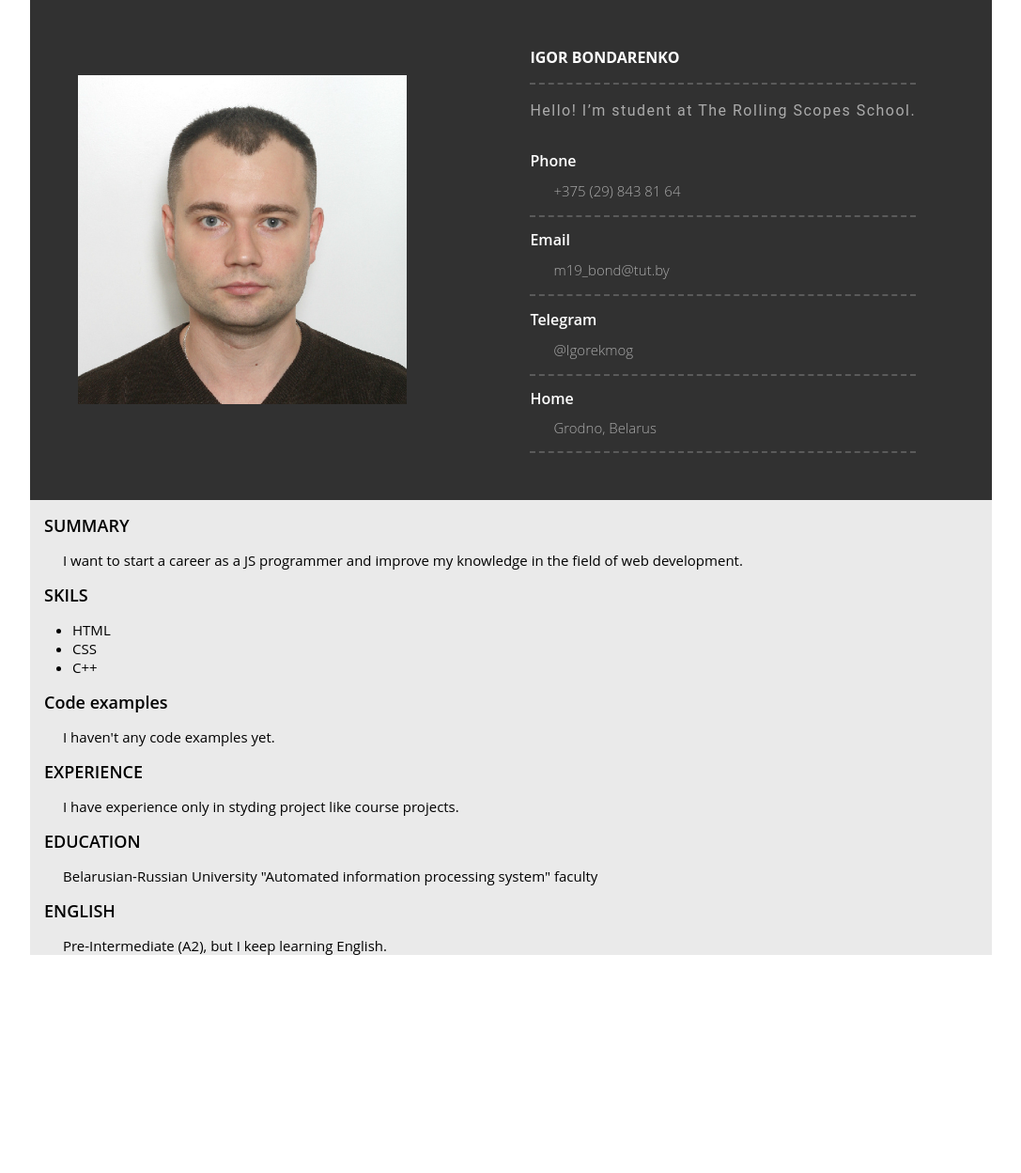
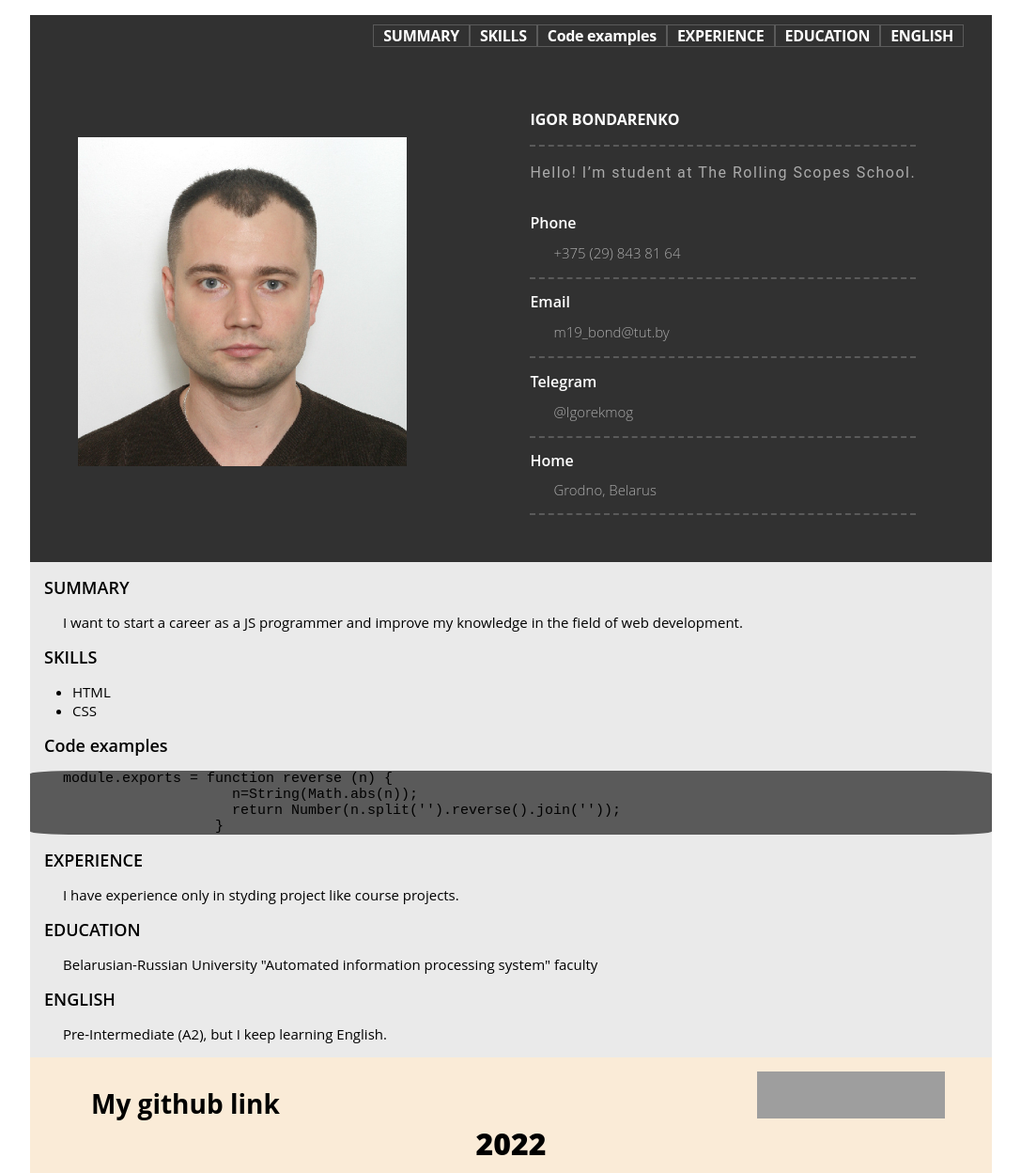
Before and after one commit to Igorekmog/rsschool-cv, a plain HTML site: page index.html in a window 1280 px wide. Shown: the whole page at 94% size, without its empty margins (96-1183 px from the left). Before the commit the page ends 1031 px from the top, so only its background shows below. Drawn offline with Linux system fonts and the light colour scheme; grey boxes are pictures that could not be loaded.

Commit message:
fix: add some parts of task

```diff
--- a/index.html
+++ b/index.html
@@ -10,6 +10,17 @@
     <div class="container">
 
         <header class="header">
+            <nav class="navigation">
+                <ul class="navigation-menu">
+                    <li class="navigation-item"><a class="navigation-text" href="#SUMMARY">SUMMARY</a></li>
+                    <li class="navigation-item"><a class="navigation-text" href="#SKILLS">SKILLS</a></li>
+                    <li class="navigation-item"><a class="navigation-text" href="#Code-examples">Code examples</a></li>
+                    <li class="navigation-item"><a class="navigation-text" href="#EXPERIENCE">EXPERIENCE</a></li>
+                    <li class="navigation-item"><a class="navigation-text" href="#EDUCATION">EDUCATION</a></li>
+                    <li class="navigation-item"><a class="navigation-text" href="#ENGLISH">ENGLISH</a></li>
+                </ul>
+            </nav>
+            <div class="profile">
             <div class="profile-photo">
                 <img src="images/myphoto.JPG" alt="photo" width="350" height="350">
             </div>
@@ -50,37 +61,48 @@
                     </div>
                 </div>
             </div>
+        </div>
         </header>
         <main class="main">
             <div>
-                <h2 class="summary">SUMMARY</h2>
+                <h2 class="summary" id="SUMMARY">SUMMARY</h2>
                 <p class="summary-text">I want to start a career as a JS programmer and improve my knowledge in the field of web development.</p>
             </div>
             <div>
-                <h2 class="skils">SKILS</h2>
+                <h2 class="skils" id="SKILLS">SKILLS</h2>
                 <ul class="skil-list">
                     <li>HTML</li>
                     <li>CSS</li>
-                    <li>C++</li>
                 </ul>
             </div>
             <div>
-                <h2 class="code-examples">Code examples</h2>
-                <p class="code-examples-text">I haven't any code examples yet.</p>
+                <h2 class="code-examples" id="Code-examples">Code examples</h2>
+                <pre class="code-examples-text"><code>module.exports = function reverse (n) {
+                    n=String(Math.abs(n));
+                    return Number(n.split('').reverse().join(''));
+                  }</code></pre>
             </div>
             <div>
-                <h2 class="experience">EXPERIENCE</h2>
+                <h2 class="experience" id="EXPERIENCE">EXPERIENCE</h2>
                 <p class="experience-text">I have experience only in styding project like course projects.</p>
             </div>
             <div>
-                <h2 class="education">EDUCATION</h2>
+                <h2 class="education" id="EDUCATION">EDUCATION</h2>
                 <p class="education-text">Belarusian-Russian University "Automated information processing system" faculty</p>
             </div>
             <div>
-                <h2 class="english">ENGLISH</h2>
+                <h2 class="english" id="ENGLISH">ENGLISH</h2>
                 <p  class="english-text">Pre-Intermediate (A2), but I keep learning English.</p>
             </div>
         </main>
+        <footer class="footer">
+            <div class="footer-links">
+                <a class="github" href="https://github.com/Igorekmog">My github link</a>
+                <a class="rs_school" href="https://rs.school/js/"><img src="https://rs.school/images/rs_school_js.svg" alt="rs_school_js" width="200" height="50">
+                </a>
+            </div>
+            <p class="footer-year">2022</p>
+        </footer>
     </div>
 </body>
 </html>
--- a/style.css
+++ b/style.css
@@ -17,8 +17,6 @@ body {
 }
 
 .header {
-    display: flex;
-    justify-content: space-around;
     color: #ababab;
     background-color: #313131;
 }
@@ -120,6 +118,10 @@ address {
     font-size: 15px;
     font-weight: normal;
     text-decoration: none;
+    background-color: #5a5a5a;
+    border-radius: 5%;
+    border-color: #313131;
+    border-width: 1px;
 }
 
 .experience {
@@ -162,3 +164,83 @@ address {
     font-weight: normal;
     text-decoration: none;
 }
+
+.footer-year {
+    text-align: center;
+    font-weight: 900;
+    font-size: 32px;
+    margin: 0;
+    padding-bottom: 10px;
+}
+
+.navigation {
+
+    color: white;
+    text-align: left;
+  }
+
+  .navigation-menu {
+    padding-top: 10px;
+    display: flex;
+    justify-content: end;
+    flex-wrap: wrap;
+    list-style: none;
+    font-weight: bold;
+    letter-spacing: -0.3px;
+    margin-right: 30px;
+  }
+
+  .link_active {
+    color: #f06c64;
+    text-decoration: none;
+  }
+
+  a:hover {
+    color: rgb(55, 55, 155);
+  }
+
+  .profile {
+    display: flex;
+    justify-content: space-around;
+  }
+
+  .navigation-item {
+    padding-left: 10px;
+    border-style: solid;
+    padding-right: 10px;
+    border-width: 1px;
+    border-color: #5a5a5a;
+ }
+
+ .navigation-item:hover{
+    border-width: 2px;
+ }
+
+ .navigation-text   {
+    text-decoration: none;
+    color: white;
+ }
+
+ .github {
+    text-decoration: none;
+    color: rgb(0, 0, 0);
+    font-size: 28px;
+    font-weight: 700;
+    margin-top: 15px;
+    margin-left: 50px;
+ }
+
+ .rs_school{
+    margin-right: 50px;
+ }
+
+ .footer-links{
+    padding-top: 15px;
+    margin-left: 15px;
+    display: flex;
+    justify-content: space-between;
+ }
+
+ .footer{
+    background-color: antiquewhite;
+ }
```
